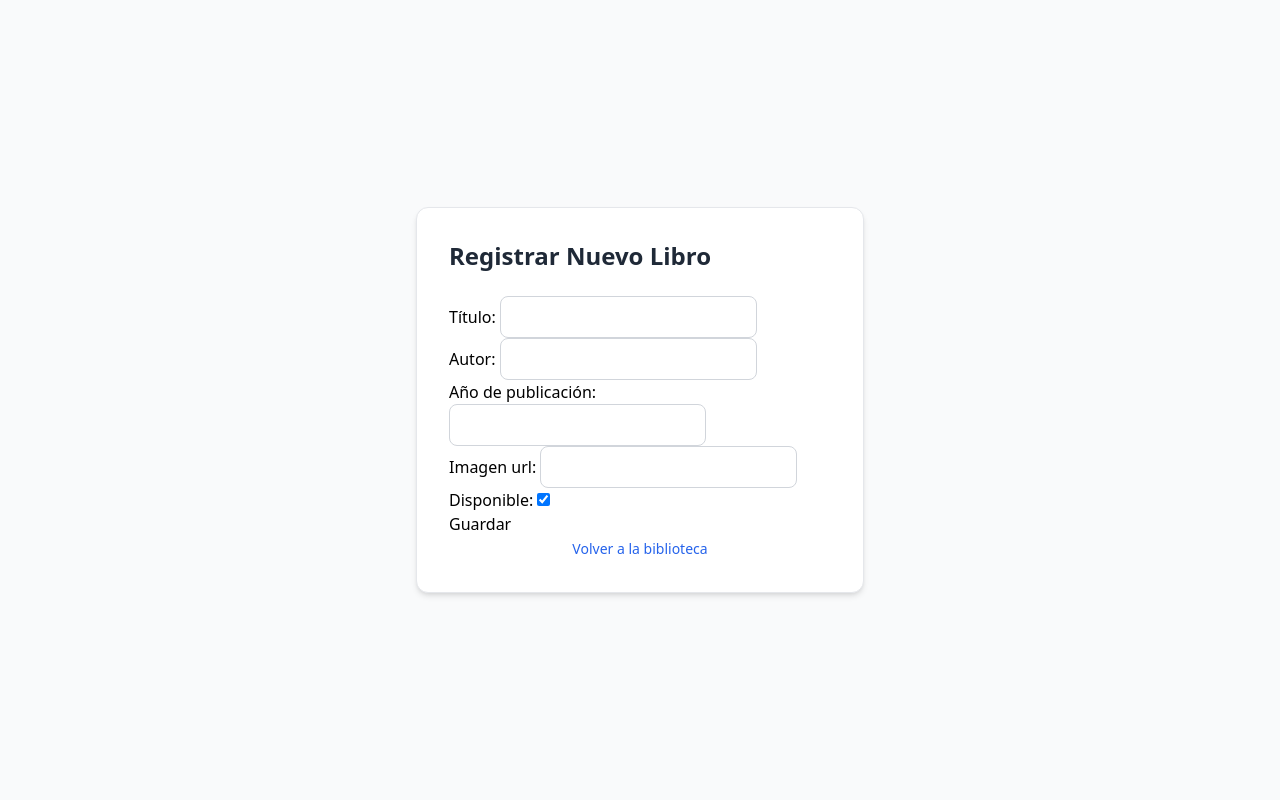
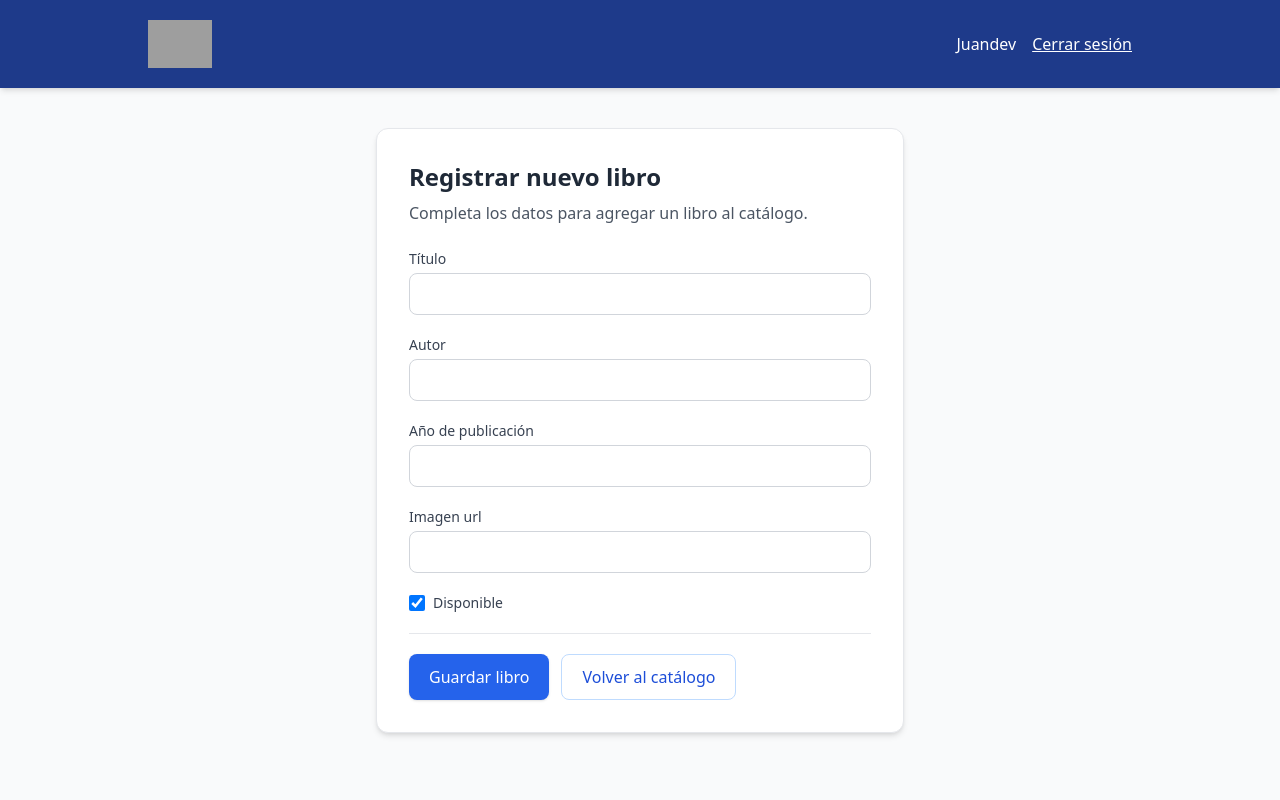
Before and after one commit to jmpinzon61/library-management-system, a Django app: page /crear/ in a window 1280 px wide. Run offline with Django 5.2, Linux system fonts and the light colour scheme; a user stored in the database is signed in; parts of the project's set-up code (start-up, migrations or seed data) failed here and were passed over; some libraries are stand-ins or nearby versions; grey boxes are pictures that could not be loaded.

Commit message:
Ajuste definitivo de rutas con contexto en carpeta biblioteca

```diff
--- a/libros/forms.py
+++ b/libros/forms.py
@@ -94,6 +94,25 @@ class RegistroUsuarioForm(UserCreationForm):
 
 
 class LibroForm(forms.ModelForm):
+    año = forms.IntegerField(
+        label="Año de publicación",
+        min_value=1000,
+        max_value=9999,
+        widget=forms.NumberInput(
+            attrs={
+                "min": 1000,
+                "max": 9999,
+                "step": 1,
+                "inputmode": "numeric",
+            }
+        ),
+        error_messages={
+            "required": "Escribe el año de publicación.",
+            "invalid": "Escribe el año con números, por ejemplo 1967.",
+            "min_value": "El año debe tener cuatro dígitos.",
+            "max_value": "El año no puede superar cuatro dígitos.",
+        },
+    )
     imagen_url = forms.URLField(
         required=False,
         error_messages={
@@ -118,9 +137,17 @@ class LibroForm(forms.ModelForm):
     def __init__(self, *args, **kwargs):
         super().__init__(*args, **kwargs)
         for field in self.fields.values():
-            field.widget.attrs["class"] = (
-                "border border-gray-300 rounded-lg px-3 py-2"
-            )
+            if isinstance(field, forms.BooleanField):
+                field.widget.attrs["class"] = (
+                    "h-4 w-4 rounded border-gray-300 text-blue-700 "
+                    "focus:ring-blue-600"
+                )
+            else:
+                field.widget.attrs["class"] = (
+                    "w-full border border-gray-300 rounded-lg px-3 py-2 "
+                    "focus:border-blue-600 focus:outline-none "
+                    "focus:ring-2 focus:ring-blue-100"
+                )
 
 
 class PrestamoForm(forms.ModelForm):
--- a/libros/templates/libros/crear.html
+++ b/libros/templates/libros/crear.html
@@ -3,27 +3,80 @@
 <head>
     <meta charset="UTF-8">
     <meta name="viewport" content="width=device-width, initial-scale=1.0">
-    <title>Registrar Nuevo Libro</title>
+    <title>Registrar libro | Biblioteca</title>
     <script src="https://cdn.tailwindcss.com"></script>
 </head>
-<body class="bg-gray-50 p-6 md:p-10 flex items-center justify-center min-h-screen">
+<body class="min-h-screen bg-gray-50">
+    <header class="bg-blue-900 text-white shadow-md">
+        <div class="mx-auto flex max-w-5xl items-center gap-4 px-5 py-5">
+            <img
+                src="https://d3nmwx7scpuzgc.cloudfront.net/sites/default/files/media/image/blaa-rgb-blanco.png"
+                alt="Biblioteca Luis Ángel Arango"
+                class="h-12 object-contain"
+            >
+            <div class="ml-auto flex items-center gap-4">
+                <span>{{ user.username }}</span>
+                <form action="{% url 'libros:logout' %}" method="post">
+                    {% csrf_token %}
+                    <button type="submit" class="underline">Cerrar sesión</button>
+                </form>
+            </div>
+        </div>
+    </header>
 
-    <div class="max-w-md w-full bg-white rounded-xl shadow-md border border-gray-200 p-6 md:p-8">
-        <h1 class="text-2xl font-bold text-gray-800 mb-6">Registrar Nuevo Libro</h1>
+    <main class="mx-auto max-w-xl p-6 md:pt-10">
+        <section class="rounded-xl border border-gray-200 bg-white p-6 shadow-md md:p-8">
+            <h1 class="mb-2 text-2xl font-bold text-gray-800">Registrar nuevo libro</h1>
+            <p class="mb-6 text-gray-600">Completa los datos para agregar un libro al catálogo.</p>
 
-        {% if error_message %}
-            <p class="bg-red-100 text-red-700 p-3 rounded mb-4 text-sm"><strong>{{ error_message }}</strong></p>
-        {% endif %}
+            {% if form.non_field_errors %}
+                <div class="mb-4 rounded-lg bg-red-100 p-3 text-sm text-red-700">
+                    {{ form.non_field_errors }}
+                </div>
+            {% endif %}
 
-        <form method="post">
-            {% csrf_token %}
-            {{ form.as_p }}
-            <button type="submit">Guardar</button>
-        </form>
+            <form method="post" class="space-y-5">
+                {% csrf_token %}
+                {% for field in form %}
+                    {% if field.name == "disponible" %}
+                        <div>
+                            <label for="{{ field.id_for_label }}" class="flex items-center gap-2 text-sm font-medium text-gray-700">
+                                {{ field }}
+                                {{ field.label }}
+                            </label>
+                        </div>
+                    {% else %}
+                        <div>
+                            <label for="{{ field.id_for_label }}" class="mb-1 block text-sm font-medium text-gray-700">
+                                {{ field.label }}
+                            </label>
+                            {{ field }}
+                            {% if field.help_text %}
+                                <p class="mt-1 text-xs text-gray-500">{{ field.help_text }}</p>
+                            {% endif %}
+                        </div>
+                    {% endif %}
+                    {% if field.errors %}
+                        <div class="text-sm text-red-600">{{ field.errors }}</div>
+                    {% endif %}
+                {% endfor %}
 
-        <div class="text-center">
-            <a href="{% url 'libros:inicio' %}" class="text-sm text-blue-600 hover:underline font-medium">Volver a la biblioteca</a>
-        </div>
-    </div>
+                <div class="flex flex-col gap-3 border-t border-gray-200 pt-5 sm:flex-row">
+                    <button
+                        type="submit"
+                        class="rounded-lg bg-blue-600 px-5 py-2.5 font-medium text-white shadow transition hover:bg-blue-700 focus:outline-none focus:ring-2 focus:ring-blue-500 focus:ring-offset-2"
+                    >
+                        Guardar libro
+                    </button>
+                    <a
+                        href="{% url 'libros:inicio' %}"
+                        class="rounded-lg border border-blue-200 px-5 py-2.5 text-center font-medium text-blue-700 transition hover:bg-blue-50"
+                    >
+                        Volver al catálogo
+                    </a>
+                </div>
+            </form>
+        </section>
+    </main>
 </body>
 </html>
```
Also changed, not shown: libros/tests.py (+34 -1 lines), db.sqlite3, 1 other file.
